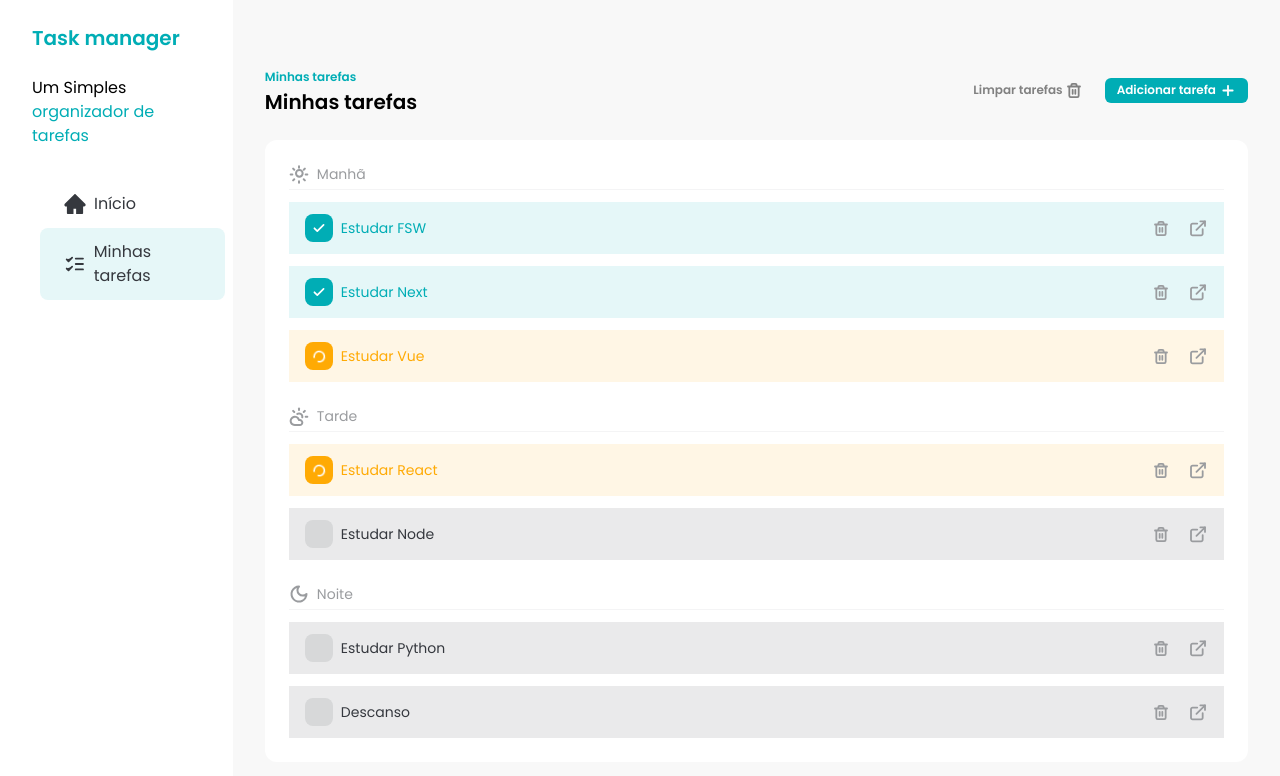
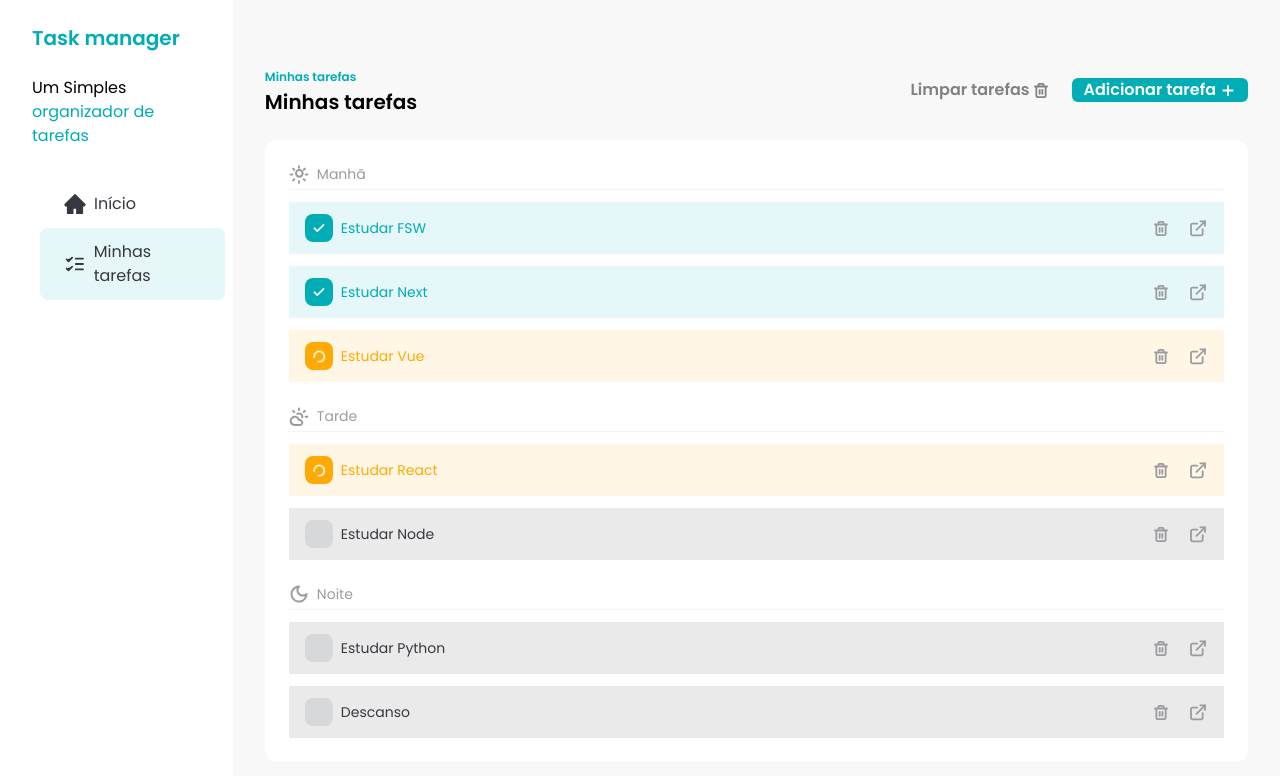
Before and after one commit to Martins-Guilherme/task-manager-vite, a React (Vite) app: page / in a window 1280 px wide. Shown: the top 776 px of the page. Built offline with nearby package versions, Linux system fonts and the light colour scheme.

Commit message:
feat: add size and secondary variant to Button

```diff
--- a/src/components/Button.jsx
+++ b/src/components/Button.jsx
@@ -1,16 +1,33 @@
-const Button = ({ children, variant = 'primary', ...rest }) => {
+const Button = ({
+  children,
+  size,
+  variant = 'primary',
+  className,
+  ...rest
+}) => {
   const getVariantClasses = () => {
     if (variant == 'primary') {
       return 'bg-[#00adb5] text-white'
+    }
+    if (variant == 'secondary') {
+      return 'bg-[#EEEEEE] text-[#35383e]'
     }
     if (variant == 'ghost') {
       return 'bg-transparent text-[#818181]'
     }
   }
+  const getSizeClasses = () => {
+    if (size == 'small') {
+      return ' py-1 text-xs'
+    }
+    if (size == 'large') {
+      return 'py-2 text-sm'
+    }
+  }
 
   return (
     <button
-      className={`flex cursor-pointer items-center gap-1 rounded-md px-3 py-1 text-xs font-semibold transition-opacity hover:opacity-75 ${getVariantClasses()}`}
+      className={`flex cursor-pointer items-center justify-center gap-1 rounded-md px-3 ${getSizeClasses()} ${className} font-semibold transition-opacity hover:opacity-75 ${getVariantClasses()}`}
       {...rest}
     >
       {children}
```
